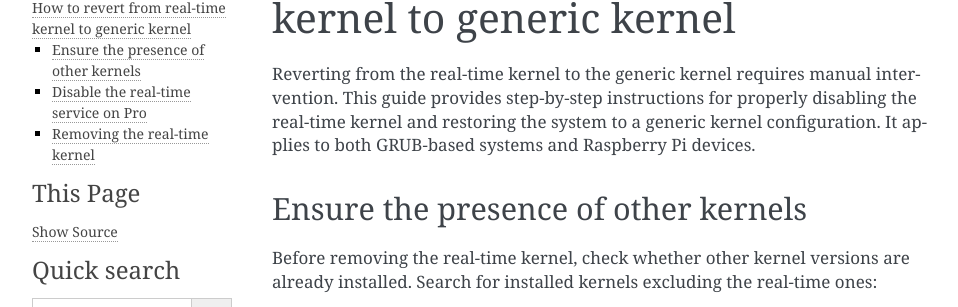
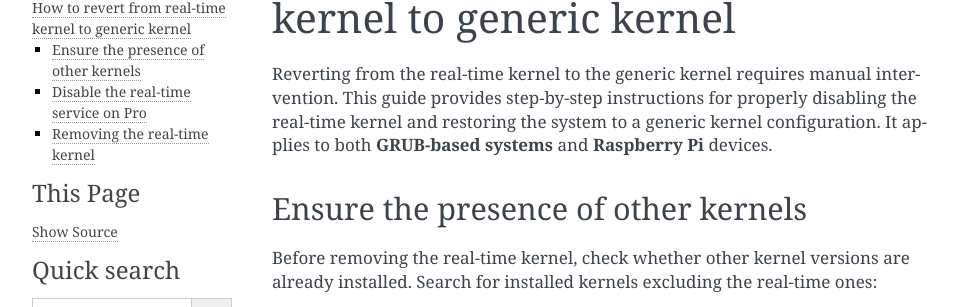
Before and after one commit to canonical/real-time-ubuntu-docs, a Sphinx documentation site: the page built from docs/how-to/revert-from-rt-kernel.md, in a window 1280 px wide, cut to the strip 97-404 px from the top of the page. Shown: the whole strip, without its empty margins (148-1106 px from the left). Built offline with Sphinx 7.4.7, drawn with Linux system fonts in a browser that asks for light colours.

```diff
--- a/docs/how-to/revert-from-rt-kernel.md
+++ b/docs/how-to/revert-from-rt-kernel.md
@@ -2,7 +2,7 @@
 
 Reverting from the real-time kernel to the generic kernel requires manual intervention.
 This guide provides step-by-step instructions for properly disabling the real-time kernel and restoring the system to a generic kernel configuration.
-It applies to both GRUB-based systems and Raspberry Pi devices.
+It applies to both **GRUB-based systems** and **Raspberry Pi** devices.
 
 ## Ensure the presence of other kernels
 
```
